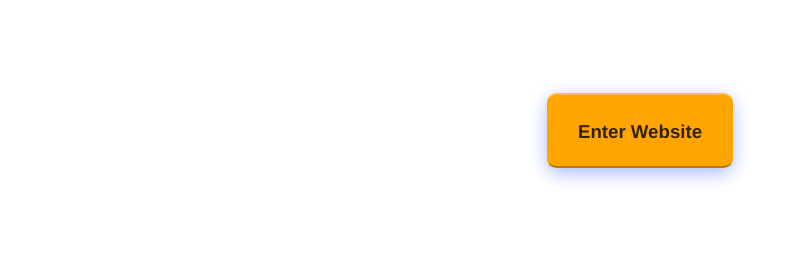
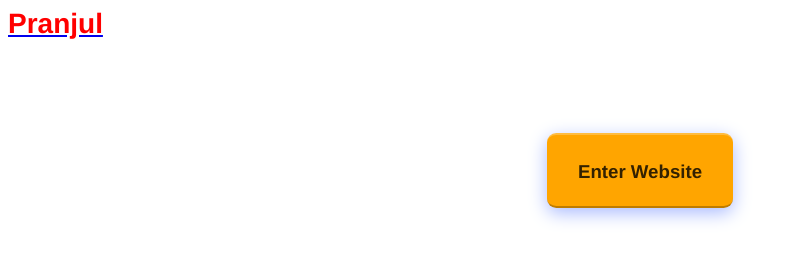
Before and after one commit to naveen81/demo, a plain HTML site: page index.html in a window 1280 px wide. Shown: the whole page, without its empty margins (0-797 px from the left). Drawn offline with Linux system fonts and the light colour scheme.

Commit message:
Added a link button

```diff
--- a/index.html
+++ b/index.html
@@ -1,5 +1,5 @@
 <link rel="stylesheet" href="style.css">
-
+<a href="https://www.google.com"><h2 style="color:red;"> Pranjul </h2><a>
 <div class="panel">
 	<div class="front">
 		Enter Website
```
